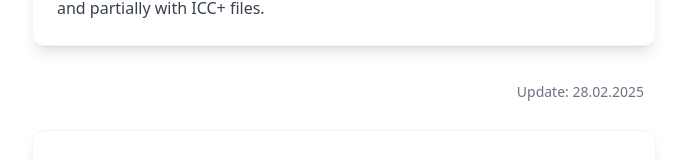
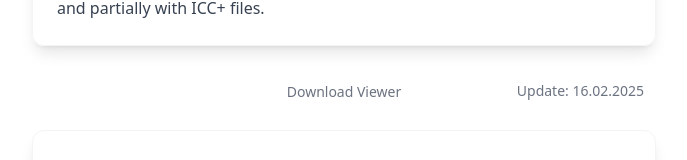
Before and after one commit to Amiron49/neoicc, a SvelteKit app: page / in a window 1280 px wide. Shown: the part 500-660 px from the top of the page, without its empty margins (296-983 px from the left). Built offline with nearby package versions, Linux system fonts and the light colour scheme.

Commit message:
added link

```diff
--- a/src/routes/+page.svelte
+++ b/src/routes/+page.svelte
@@ -46,10 +46,22 @@
         </div>
 
         <div class="space-y-6">
-            <div class="flex justify-end">
-                <span class="text-sm text-gray-500 bg-white/70 px-3 py-1 rounded-full">
-                    Update: 28.02.2025
-                </span>
+            <div class="relative">
+                <div class="absolute right-0">
+                    <span class="text-sm text-gray-500 bg-white/70 px-3 py-1 rounded-full">
+                        Update: 16.02.2025
+                    </span>
+                </div>
+                <div class="flex justify-center">
+                    <a
+                        href="https://github.com/sgvsbg8gv29ybgqk/neoicc/releases/tag/Viewer"
+                        target="_blank"
+                        rel="noopener noreferrer"
+                        class="text-sm text-gray-500 bg-white/70 px-3 py-1 rounded-full hover:bg-gray-200 transition-colors"
+                    >
+                        Download Viewer
+                    </a>
+                </div>
             </div>
 
             <div class="space-y-4 bg-white/70 backdrop-blur-sm rounded-xl p-6 shadow-lg border border-gray-100">
```
